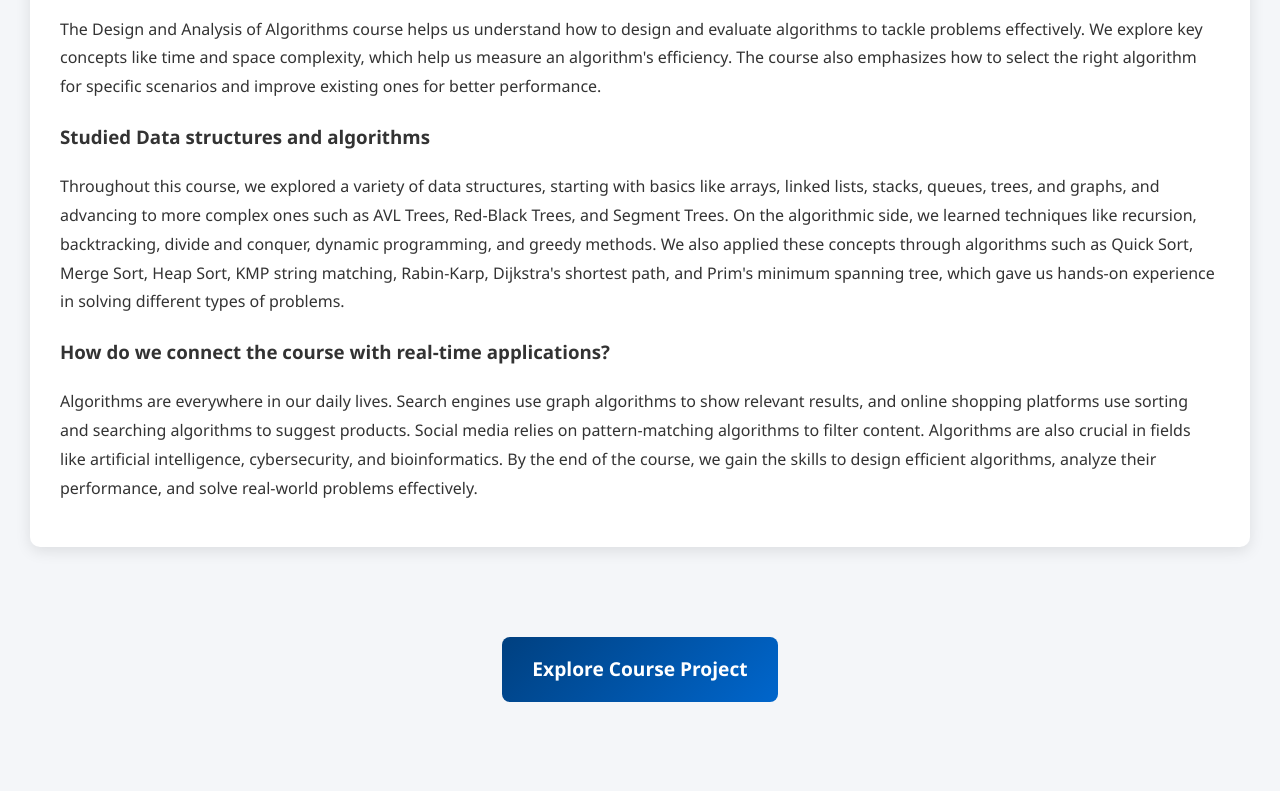
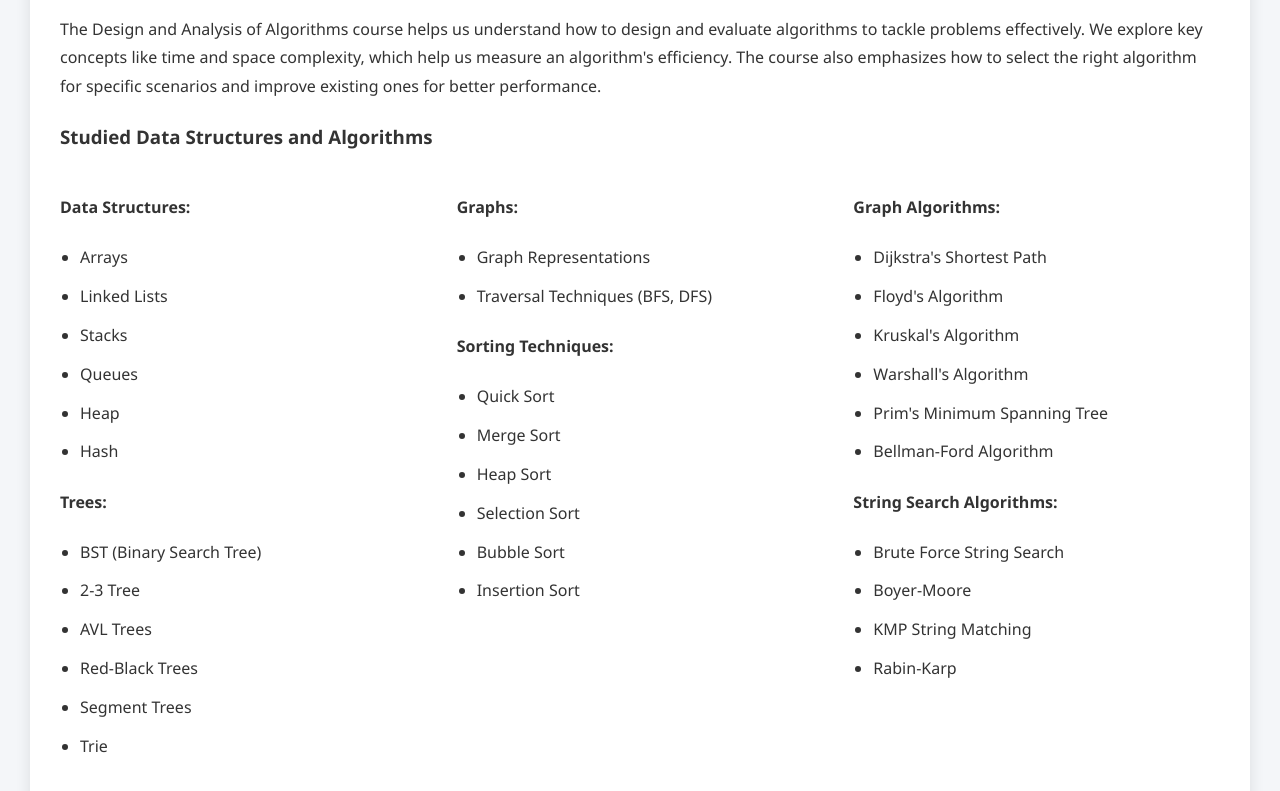
Before and after one commit to SavitruG/Citydesign.github.io, a plain HTML site: page index.html in a window 1280 px wide. Shown: the part 420-1211 px from the top of the page. Before the commit the page ends 1162 px from the top, so only its background shows below. Drawn offline with Linux system fonts and the light colour scheme.

Commit message:
Update index.html

```diff
--- a/index.html
+++ b/index.html
@@ -51,6 +51,15 @@
             font-size: 1em;
             margin-bottom: 15px;
         }
+        .list-container {
+            display: flex;
+            flex-wrap: wrap;
+            gap: 30px;
+        }
+        .list-column {
+            flex: 1;
+            min-width: 200px;
+        }
         ul {
             margin: 15px 0;
             padding-left: 20px;
@@ -98,6 +107,9 @@
                 font-size: 1em;
                 padding: 10px 20px;
             }
+            .list-container {
+                flex-direction: column;
+            }
         }
     </style>
 </head>
@@ -115,14 +127,67 @@
                 <p>The Design and Analysis of Algorithms course helps us understand how to design and evaluate algorithms to tackle problems effectively. We explore key concepts like time and space complexity, which help us measure an algorithm's efficiency. The course also emphasizes how to select the right algorithm for specific scenarios and improve existing ones for better performance.</p>
             </div>
             <div>
-                <h3>Studied Data structures and algorithms</h3>
-                <p>Throughout this course, we explored a variety of data structures, starting with basics like arrays, linked lists, stacks, queues, trees, and graphs, and advancing to more complex ones such as AVL Trees, Red-Black Trees, and Segment Trees. On the algorithmic side, we learned techniques like recursion, backtracking, divide and conquer, dynamic programming, and greedy methods. We also applied these concepts through algorithms such as Quick Sort, Merge Sort, Heap Sort, KMP string matching, Rabin-Karp, Dijkstra's shortest path, and Prim's minimum spanning tree, which gave us hands-on experience in solving different types of problems.</p>
+                <h3>Studied Data Structures and Algorithms</h3>
+                <div class="list-container">
+                    <div class="list-column">
+                        <h4>Data Structures:</h4>
+                        <ul>
+                            <li>Arrays</li>
+                            <li>Linked Lists</li>
+                            <li>Stacks</li>
+                            <li>Queues</li>
+                            <li>Heap</li>
+                            <li>Hash</li>
+                        </ul>
+                        <h4>Trees:</h4>
+                        <ul>
+                            <li>BST (Binary Search Tree)</li>
+                            <li>2-3 Tree</li>
+                            <li>AVL Trees</li>
+                            <li>Red-Black Trees</li>
+                            <li>Segment Trees</li>
+                            <li>Trie</li>
+                        </ul>
+                    </div>
+                    <div class="list-column">
+                        <h4>Graphs:</h4>
+                        <ul>
+                            <li>Graph Representations</li>
+                            <li>Traversal Techniques (BFS, DFS)</li>
+                        </ul>
+                        <h4>Sorting Techniques:</h4>
+                        <ul>
+                            <li>Quick Sort</li>
+                            <li>Merge Sort</li>
+                            <li>Heap Sort</li>
+                            <li>Selection Sort</li>
+                            <li>Bubble Sort</li>
+                            <li>Insertion Sort</li>
+                        </ul>
+                    </div>
+                    <div class="list-column">
+                        <h4>Graph Algorithms:</h4>
+                        <ul>
+                            <li>Dijkstra's Shortest Path</li>
+                            <li>Floyd's Algorithm</li>
+                            <li>Kruskal's Algorithm</li>
+                            <li>Warshall's Algorithm</li>
+                            <li>Prim's Minimum Spanning Tree</li>
+                            <li>Bellman-Ford Algorithm</li>
+                        </ul>
+                        <h4>String Search Algorithms:</h4>
+                        <ul>
+                            <li>Brute Force String Search</li>
+                            <li>Boyer-Moore</li>
+                            <li>KMP String Matching</li>
+                            <li>Rabin-Karp</li>
+                        </ul>
+                    </div>
+                </div>
             </div>
             <div>
                 <h3>How do we connect the course with real-time applications?</h3>
-                <p>Algorithms are everywhere in our daily lives. Search engines use graph algorithms to show relevant results, and online shopping platforms use sorting and searching algorithms to suggest products. Social media relies on pattern-matching algorithms to filter content. Algorithms are also crucial in fields like artificial intelligence, cybersecurity, and bioinformatics.
-
-By the end of the course, we gain the skills to design efficient algorithms, analyze their performance, and solve real-world problems effectively.</p>
+                <p>Algorithms are everywhere in our daily lives. Search engines use graph algorithms to show relevant results, and online shopping platforms use sorting and searching algorithms to suggest products. Social media relies on pattern-matching algorithms to filter content. Algorithms are also crucial in fields like artificial intelligence, cybersecurity, and bioinformatics.</p>
             </div>
         </section>
     </div>
```
